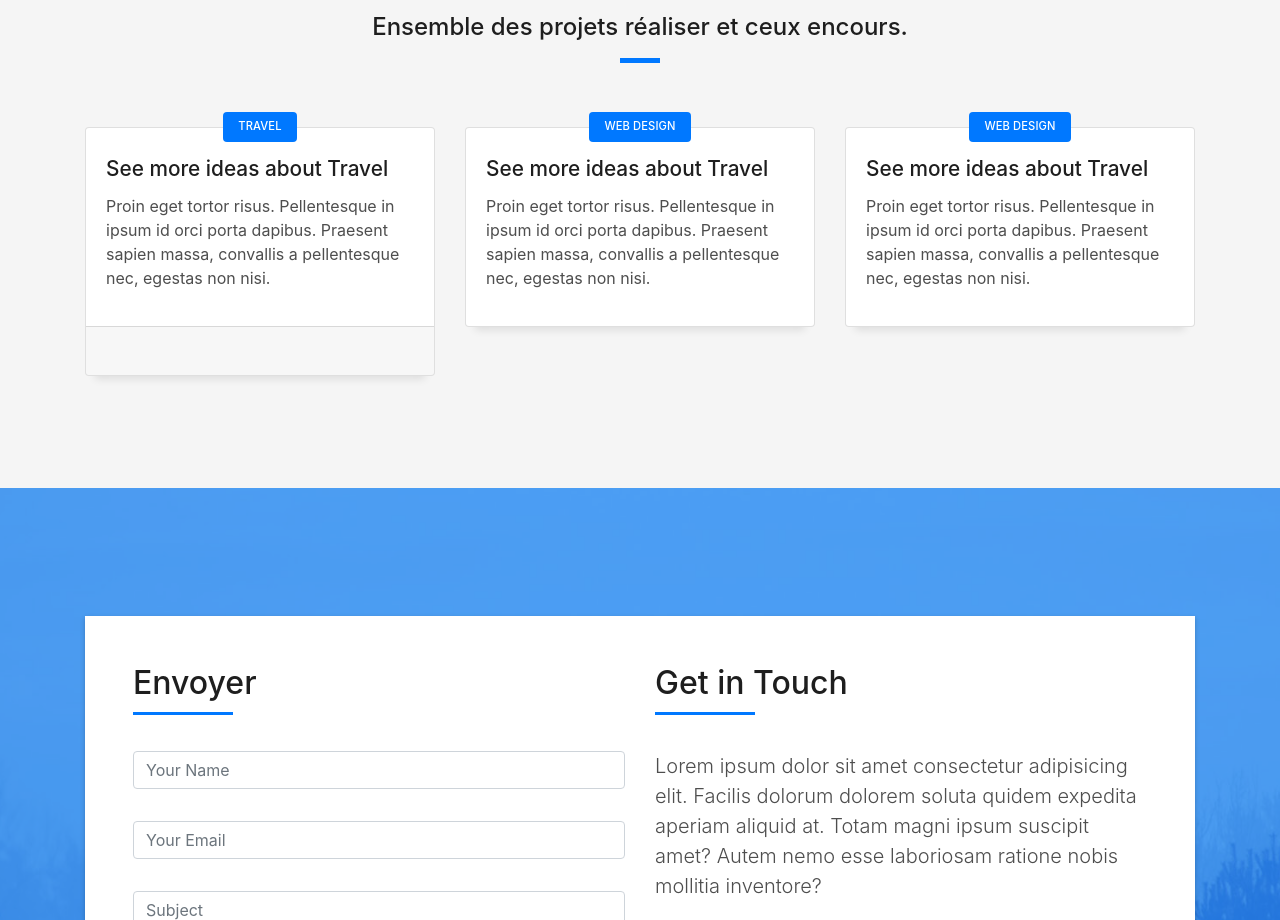
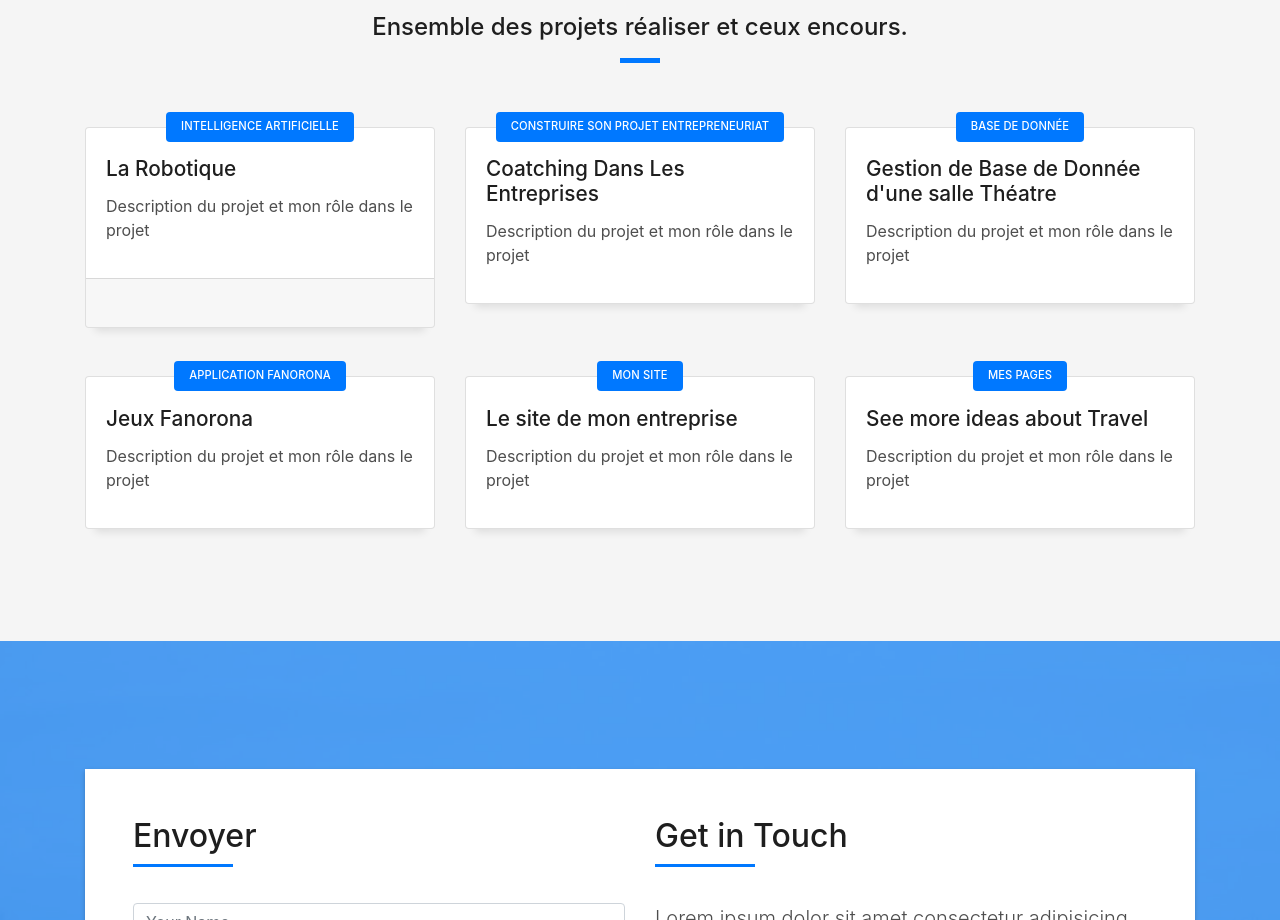
Before and after one commit to djokami/Pages, a plain HTML site: page index.html in a window 1280 px wide. Shown: the part 1788-2708 px from the top of the page. Drawn offline with Linux system fonts and the light colour scheme; files whose address does not match are found by name.

Commit message:
modification de mon section projet et ajout d'autres éléments

```diff
--- a/index.html
+++ b/index.html
@@ -192,14 +192,11 @@
             <div class="card-body">
               <div class="card-category-box">
                 <div class="card-category">
-                  <h6 class="category">Travel</h6>
+                  <h6 class="category">Intelligence Artificielle</h6>
                 </div>
               </div>
-              <h3 class="card-title"><a href="https://github.com/djokami/DossierMiashs" target="_blank">See more ideas about Travel</a></h3>
-              <p class="card-description">
-                Proin eget tortor risus. Pellentesque in ipsum id orci porta dapibus. Praesent sapien massa, convallis
-                a pellentesque nec,
-                egestas non nisi.
+              <h3 class="card-title"><a href="https://github.com/djokami/DossierMiashs" target="_blank">La Robotique</a></h3>
+              <p class="card-description">Description du projet et mon rôle dans le projet
               </p>
             </div>
 
@@ -221,14 +218,66 @@
             <div class="card-body">
               <div class="card-category-box">
                 <div class="card-category">
-                  <h6 class="category">Web Design</h6>
+                  <h6 class="category">Construire Son Projet Entrepreneuriat</h6>
                 </div>
               </div>
-              <h3 class="card-title"><a href="https://github.com/djokami" target="_blank">See more ideas about Travel</a></h3>
+              <h3 class="card-title"><a href="https://github.com/djokami" target="_blank">Coatching Dans Les Entreprises</a></h3>
               <p class="card-description">
-                Proin eget tortor risus. Pellentesque in ipsum id orci porta dapibus. Praesent sapien massa, convallis
-                a pellentesque nec,
-                egestas non nisi.
+                Description du projet et mon rôle dans le projet
+              </p>
+            </div>
+          </div>
+        </div>
+        <div class="col-md-4">
+          <div class="card card-blog">
+            <div class="card-img">
+              <!--a href="#"><img src="img/JavaScript.JFIF" alt="" class="img-fluid"></a-->
+            </div>
+            <div class="card-body">
+              <div class="card-category-box">
+                <div class="card-category">
+                  <h6 class="category">Base de Donnée</h6>
+                </div>
+              </div>
+              <h3 class="card-title"><a href="https://github.com/djokami/Theatre" target="_blank">Gestion de Base de Donnée d'une salle Théatre</a></h3>
+              <p class="card-description">
+                Description du projet et mon rôle dans le projet
+              </p>
+            </div>
+          </div>
+        </div>
+        <div class="col-md-4">
+          <div class="card card-blog">
+            <div class="card-img">
+              <!--a href="#"><img src="img/JavaScript.JFIF" alt="" class="img-fluid"></a-->
+            </div>
+            <div class="card-body">
+              <div class="card-category-box">
+                <div class="card-category">
+                  <h6 class="category">Application Fanorona</h6>
+                </div>
+              </div>
+              <h3 class="card-title"><a href="https://github.com/djokami/Fanorona" target="_blank">Jeux Fanorona</a></h3>
+              <p class="card-description">
+                Description du projet et mon rôle dans le projet
+              </p>
+            </div>
+          </div>
+        </div>
+        <div class="col-md-4">
+          <div class="card card-blog">
+            <div class="card-img">
+              <!--a href="#"><img src="img/JavaScript.JFIF" alt="" class="img-fluid"></a-->
+            </div>
+            <div class="card-body">
+              <div class="card-category-box">
+                <div class="card-category">
+                  <h6 class="category">Mon Site</h6>
+                </div>
+              </div>
+              <h3 class="card-title"><a href="https://github.com/djokami" target="_blank">Le site de mon entreprise</a></h3>
+              <p class="card-description">
+                Description du projet et mon rôle dans le projet
               </p>
             </div>
           </div>
@@ -241,14 +290,12 @@
             <div class="card-body">
               <div class="card-category-box">
                 <div class="card-category">
-                  <h6 class="category">Web Design</h6>
+                  <h6 class="category">Mes Pages</h6>
                 </div>
               </div>
               <h3 class="card-title"><a href="https://github.com/djokami" target="_blank">See more ideas about Travel</a></h3>
               <p class="card-description">
-                Proin eget tortor risus. Pellentesque in ipsum id orci porta dapibus. Praesent sapien massa, convallis
-                a pellentesque nec,
-                egestas non nisi.
+                Description du projet et mon rôle dans le projet
               </p>
             </div>
             </div>
@@ -276,7 +323,7 @@
                   </div>
                   <div>
                       <form action="" method="post" role="form" class="contactForm">
-                      <div id="sendmessage">Your message has been sent. Thank you!</div>
+                      <div id="sendmessage"> Your message has been sent. Thank you </div>
                       <div id="errormessage"></div>
                       <div class="row">
                         <div class="col-md-12 mb-3">
```
